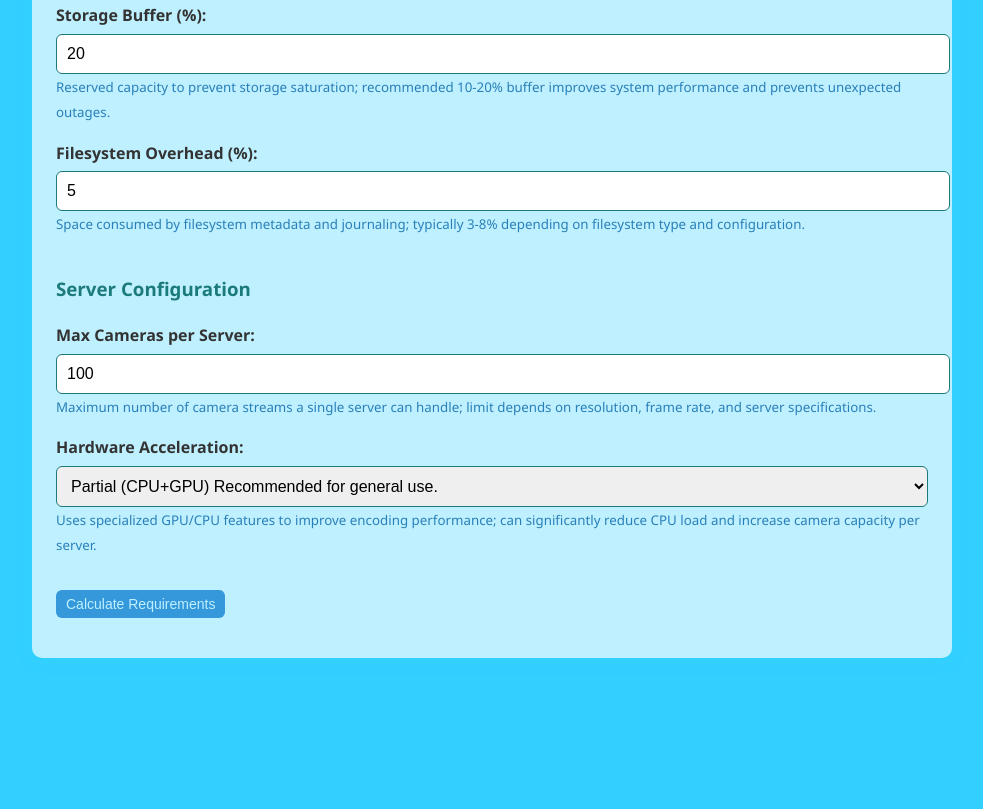
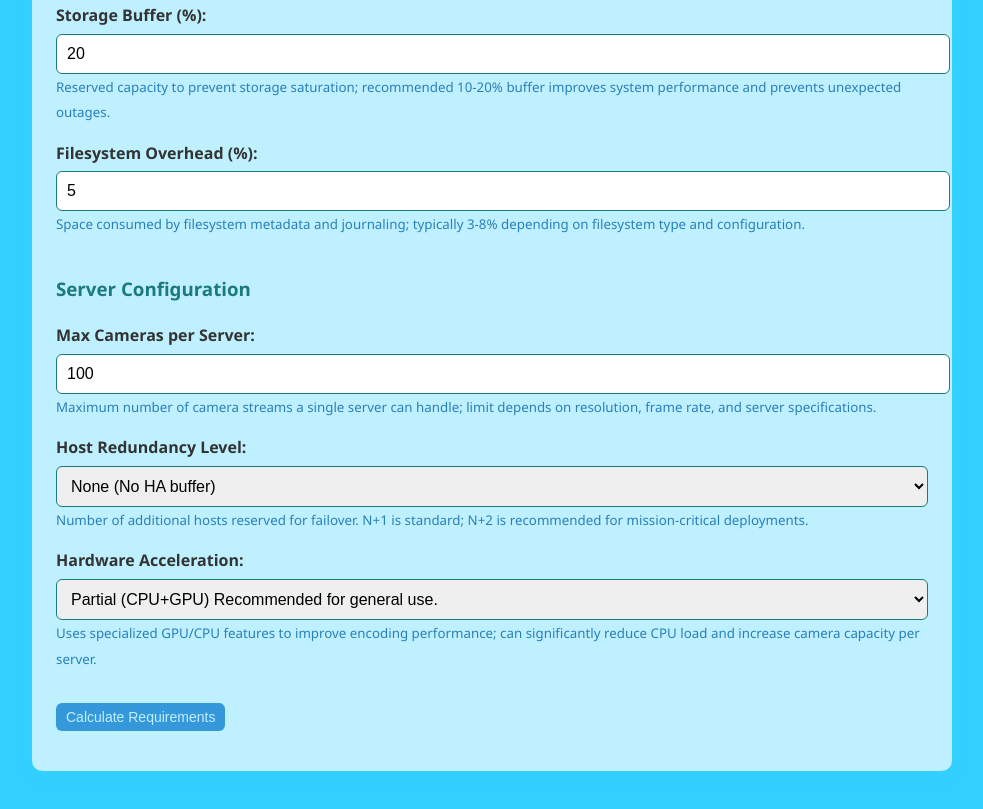
Before and after one commit to Tragic-cmd/CSRC, a website: page private/index.html in a window 1280 px wide. Shown: the part 1612-2421 px from the top of the page, without its empty margins (288-1271 px from the left). Before the commit the page ends 2310 px from the top, so only its background shows below. Drawn offline with Linux system fonts and the light colour scheme; files that its build step writes are made by us from their sources; no server answers; files whose address does not match are found by name.

Commit message:
AQ: Added an option to the form to select desired host redundancy levels

```diff
--- a/private/index.html
+++ b/private/index.html
@@ -176,6 +176,16 @@
                     <label for="maxCamerasPerServer">Max Cameras per Server:</label>
                     <input type="number" id="maxCamerasPerServer" min="1" value="100">
                     <small class="form-text text-muted">Maximum number of camera streams a single server can handle; limit depends on resolution, frame rate, and server specifications.</small>
+                </div>
+
+                <div class="form-group">
+                    <label for="haRedundancy">Host Redundancy Level:</label>
+                    <select id="haRedundancy">
+                        <option value="0" selected>None (No HA buffer)</option>
+                        <option value="1">N+1 (Standard HA)</option>
+                        <option value="2">N+2 (High availability / dual failure)</option>
+                    </select>
+                    <small class="form-text text-muted">Number of additional hosts reserved for failover. N+1 is standard; N+2 is recommended for mission-critical deployments.</small>
                 </div>
 
                 <div class="form-group">
```
Also changed, not shown: camera-server-sizer.js (+4 -3 lines).
